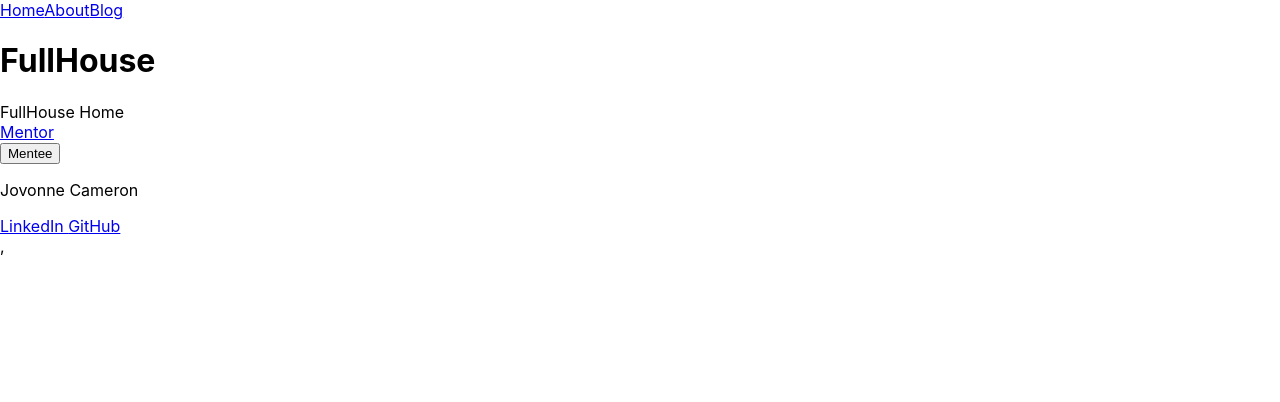
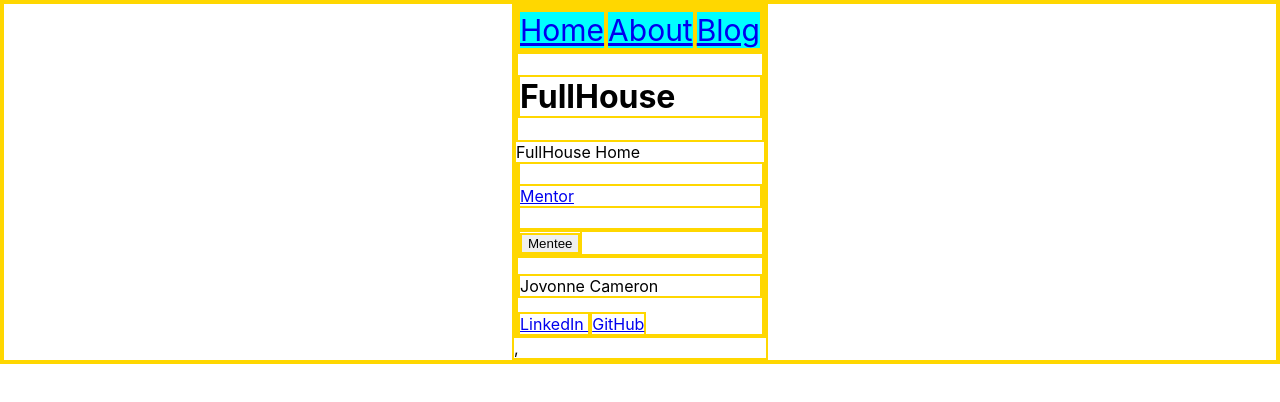
Before and after one commit to curlygirltech/FullHouse, a React (Create React App) app in the folder fullhouse/: page / in a window 1280 px wide. Shown: the top 402 px of the page. Built offline with nearby package versions, Linux system fonts and the light colour scheme; no server answers.

Commit message:
started css

```diff
--- a/fullhouse/src/App.css
+++ b/fullhouse/src/App.css
@@ -1,35 +1,7 @@
-.App {
-  text-align: center;
+*{
+  border: gold solid 2px;
 }
-
-
-
-@media (prefers-reduced-motion: no-preference) {
-  .App-logo {
-    animation: App-logo-spin infinite 20s linear;
-  }
+body{
+  display: flex;
+  justify-content: center;
 }
-
-.App-header {
-  background-color: #282c34;
-  min-height: 100vh;
-  display: flex;
-  flex-direction: column;
-  align-items: center;
-  justify-content: center;
-  font-size: calc(10px + 2vmin);
-  color: white;
-}
-
-.App-link {
-  color: #61dafb;
-}
-
-@keyframes App-logo-spin {
-  from {
-    transform: rotate(0deg);
-  }
-  to {
-    transform: rotate(360deg);
-  }
-}
--- a/fullhouse/src/App.js
+++ b/fullhouse/src/App.js
@@ -1,6 +1,7 @@
 import Navbar from "./components/Navbar";
 import Footer from "./components/Footer";
 import SignUpForm from "./components/SignUpForm";
+import Blog from "./components/Blog"
 import ConnectionPage from "./components/ConnectionPage";
 import { Link, Route } from "react-router-dom";
 import axios from "axios";
--- a/fullhouse/src/componentcss/navbar.css
+++ b/fullhouse/src/componentcss/navbar.css
@@ -0,0 +1,5 @@
+.navbar {
+  display: flex;
+  font-size: 30px;
+  background-color: aqua;
+}
--- /dev/null
+++ b/fullhouse/src/components/Blog.jsx
@@ -0,0 +1,17 @@
+
+
+export default function Blog() {
+  return (
+    <div>
+      <div className="post-container">
+        <form>
+          <label htmlFor="post">Make a post</label>
+          <input type="text" placeholder="make a post" />
+          <label htmlFor="author">Author</label>
+          <input type="text" placeholder="Author" />
+          <button>Post</button>
+        </form>
+      </div>
+    </div>
+  )
+}
--- a/fullhouse/src/components/Navbar.jsx
+++ b/fullhouse/src/components/Navbar.jsx
@@ -1,6 +1,8 @@
 import React from 'react'
 import { Link } from "react-router-dom"
 // import About from "./About"
+// import Blog from "./Blog"
+import "../componentcss/navbar.css"
 
 export default function Navbar() {
   return (
```
